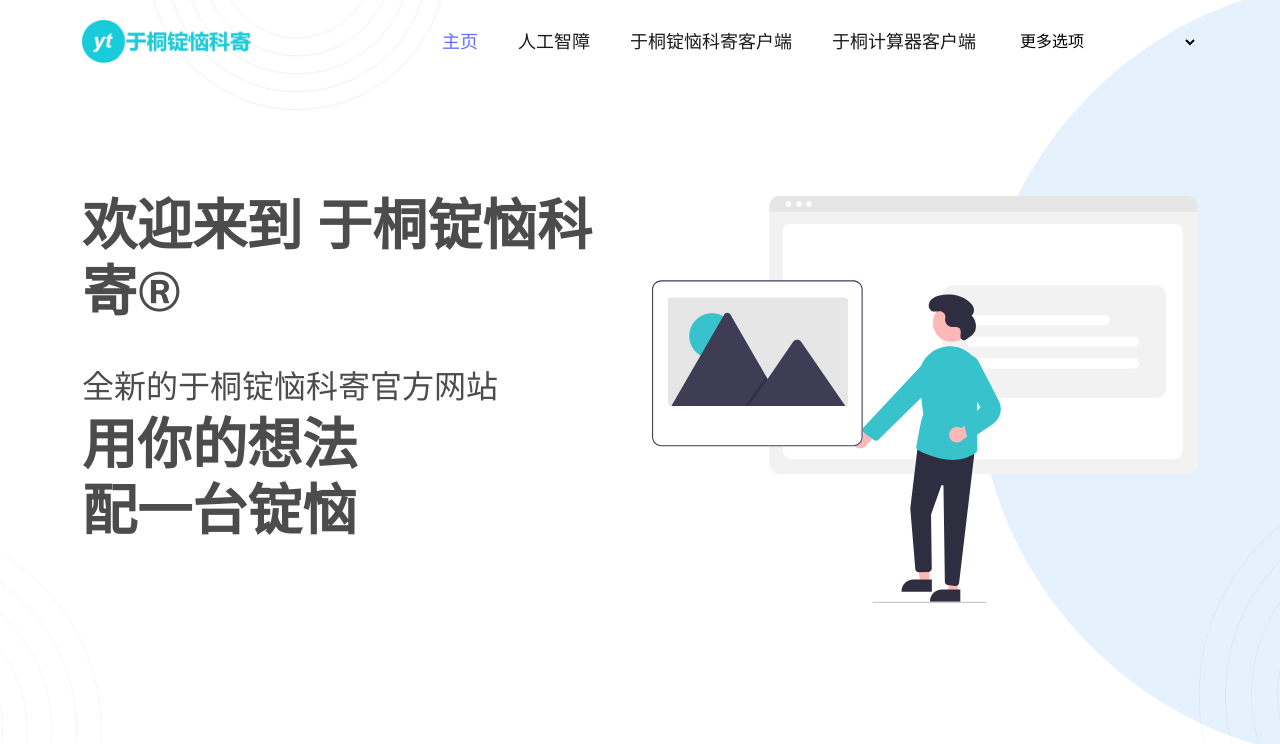
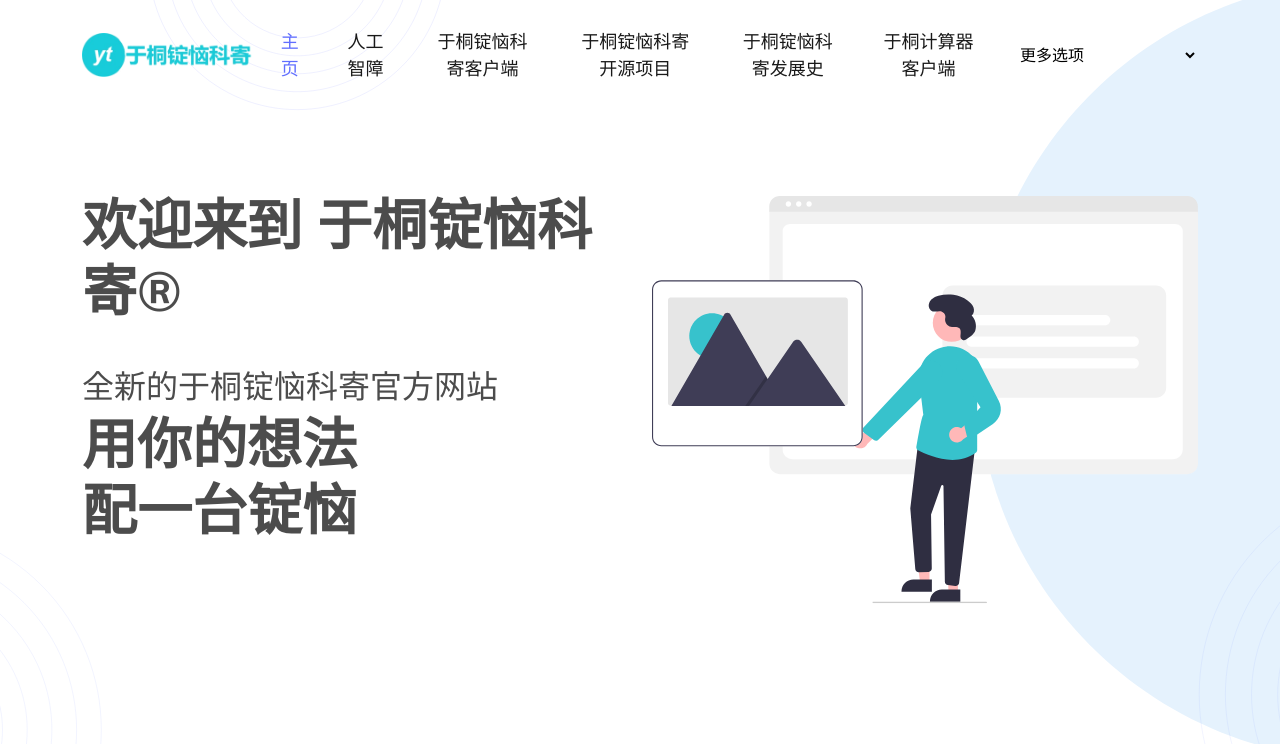
Before and after one commit to YTDNKJ114514/ytdnkj, a plain HTML site: page index.html in a window 1280 px wide. Shown: the top 744 px of the page. Drawn offline with nearby package versions, Linux system fonts and the light colour scheme; files that its build step writes are made by us from their sources; files whose address does not match are found by name.

Commit message:
Update index.html

```diff
--- a/index.html
+++ b/index.html
@@ -87,6 +87,13 @@ your experience and security.
 <li class="nav-item">
 <a href="https://www.123pan.com/s/0EVbVv-lZVGh.html">于桐锭恼科寄客户端</a>
 </li>
+	<li class="nav-item">
+<a href="open.html">于桐锭恼科寄开源项目</a>
+</li>
+	<li class="nav-item">
+<a href="develop.html">于桐锭恼科寄发展史</a>
+</li>
+
 
 
 <li class="nav-item">
@@ -115,7 +122,6 @@ your experience and security.
 		 <option value="https://www.123pan.com/s/0EVbVv-evjGh.html">YTOS-10(beta3)</option>
 <option value="anzhuangjiaocheng.html">YTOS-10安装教程</option>
 		 <option value="mrmy.html">冥人冥言</option>
-		 <option value="develop.html">于桐锭恼科寄发展史</option>
 		     <ul class="shell">
   </select>
 <!-- navbar collapse -->
```
